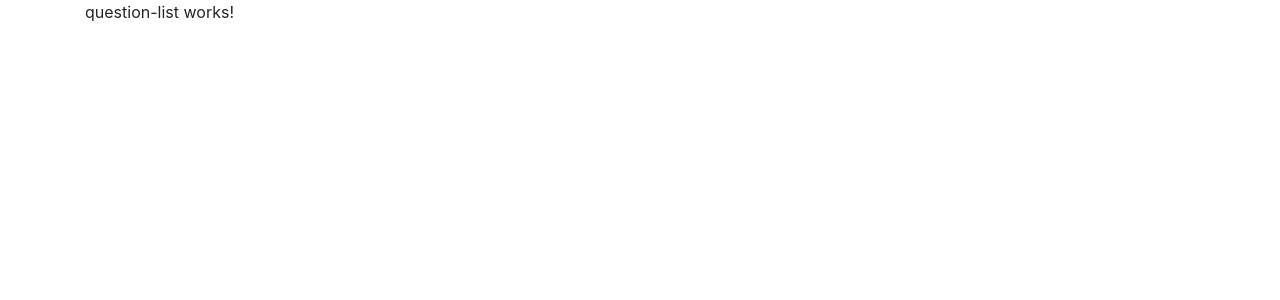
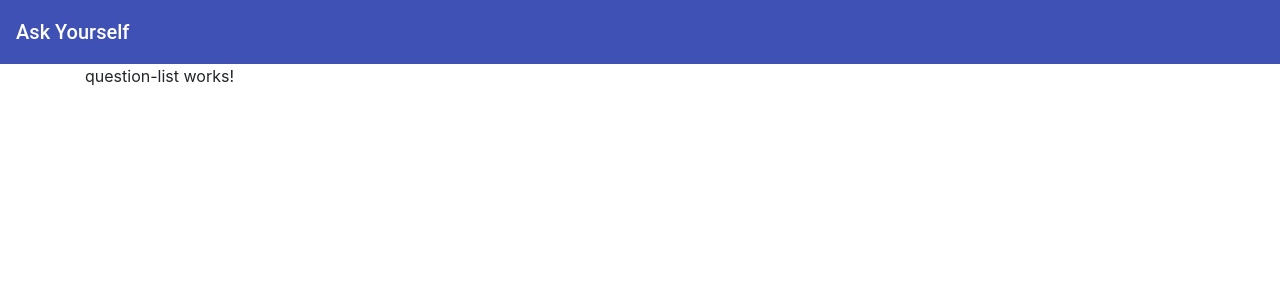
Before and after one commit to DogAndDoll/AskYourself, an Angular app: page / in a window 1280 px wide. Shown: the top 300 px of the page. Built offline with nearby package versions, Linux system fonts and the light colour scheme.

Commit message:
basic-layout

```diff
--- a/src/app/app.component.html
+++ b/src/app/app.component.html
@@ -1,3 +1,8 @@
+<mat-toolbar color="primary">
+    <mat-toolbar-row>
+        <span>Ask Yourself</span>
+    </mat-toolbar-row>
+</mat-toolbar>
 <main class="container">
     <app-question-list></app-question-list>
 </main>
--- a/src/app/app.module.ts
+++ b/src/app/app.module.ts
@@ -4,6 +4,7 @@ import { BrowserAnimationsModule } from '@angular/platform-browser/animations';
 
 import { AppComponent } from './app.component';
 import { QuestionModule } from './question/question.module';
+import { LayoutModule } from './layout/layout.module';
 
 @NgModule({
     declarations: [
@@ -12,7 +13,8 @@ import { QuestionModule } from './question/question.module';
     imports: [
         BrowserModule,
         BrowserAnimationsModule,
-        QuestionModule
+        QuestionModule,
+        LayoutModule
     ],
     providers: [],
     bootstrap: [AppComponent]
--- a/src/app/question/question-list/question-list.component.ts
+++ b/src/app/question/question-list/question-list.component.ts
@@ -1,4 +1,5 @@
 import { Component, OnInit } from '@angular/core';
+import { QuestionService } from '../question.service';
 
 @Component({
     selector: 'app-question-list',
@@ -7,7 +8,9 @@ import { Component, OnInit } from '@angular/core';
 })
 export class QuestionListComponent implements OnInit {
 
-    constructor() { }
+    constructor(
+        private questionService: QuestionService
+    ) { }
 
     ngOnInit() {
     }
--- a/src/styles.scss
+++ b/src/styles.scss
@@ -1 +1,9 @@
-/* You can add global styles to this file, and also import other style files */
+@import '~@angular/material/theming';
+@include mat-core();
+
+$app-primary: mat-palette($mat-indigo);
+$app-accent: mat-palette($mat-pink, A200, A100, A400);
+$app-warn: mat-palette($mat-red);
+$app-theme: mat-light-theme($app-primary, $app-accent, $app-warn);
+
+@include angular-material-theme($app-theme);
```
Also changed, not shown: src/app/layout/layout.module.ts (added, +15 -0 lines).
